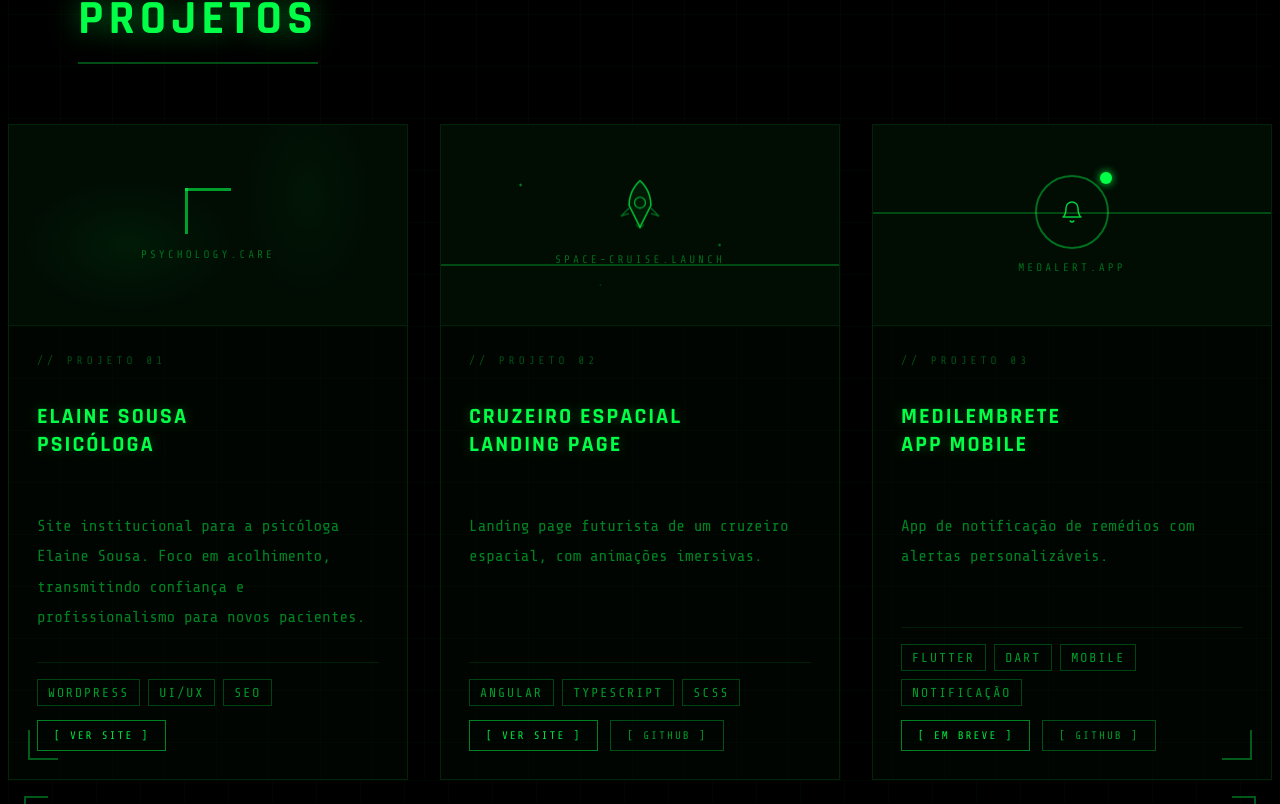
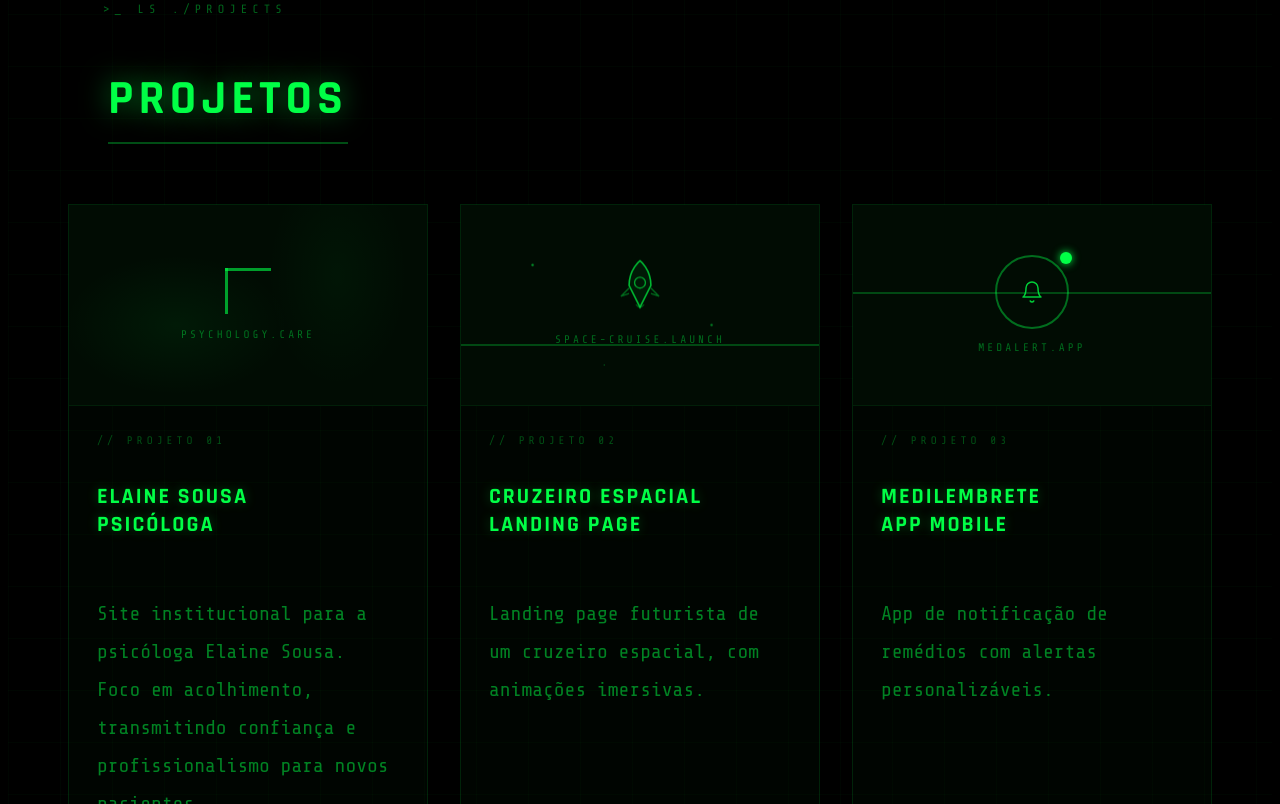
Before and after one commit to Jg4lves/portfolio, an Angular app: page /home in a window 1280 px wide. Shown: the part 2096-2900 px from the top of the page. Built offline with nearby package versions, Linux system fonts and the light colour scheme.

Commit message:
style[projects]: adjust card size

```diff
--- a/src/app/features/home/components/projects/projects.component.css
+++ b/src/app/features/home/components/projects/projects.component.css
@@ -3,6 +3,7 @@
 :host {
   display: block;
   width: 100%;
+  --corner-offset: 30px;
 
   --green: #00ff46;
   --green-dim: rgba(0, 255, 70, 0.45);
@@ -110,6 +111,10 @@
 .container {
   position: relative;
   z-index: 1;
+    padding-left: var(--corner-offset);
+  padding-right: var(--corner-offset);
+  padding-top: 80px;
+  padding-bottom: 60px;
 }
 
 .section-label {
@@ -146,6 +151,9 @@
   display: grid;
   grid-template-columns: repeat(3, 1fr);
   gap: 32px;
+    width: 100%;
+  max-width: calc(100% - (var(--corner-offset) * 2));
+  margin: 0 auto;
 }
 
 .card {
@@ -305,7 +313,7 @@
 
 .card-desc {
   font-family: var(--font-mono);
-  font-size: 16px;
+  font-size: 20px;
   line-height: 1.9;
   color: rgba(0, 255, 70, 0.5);
   flex: 1;
```
